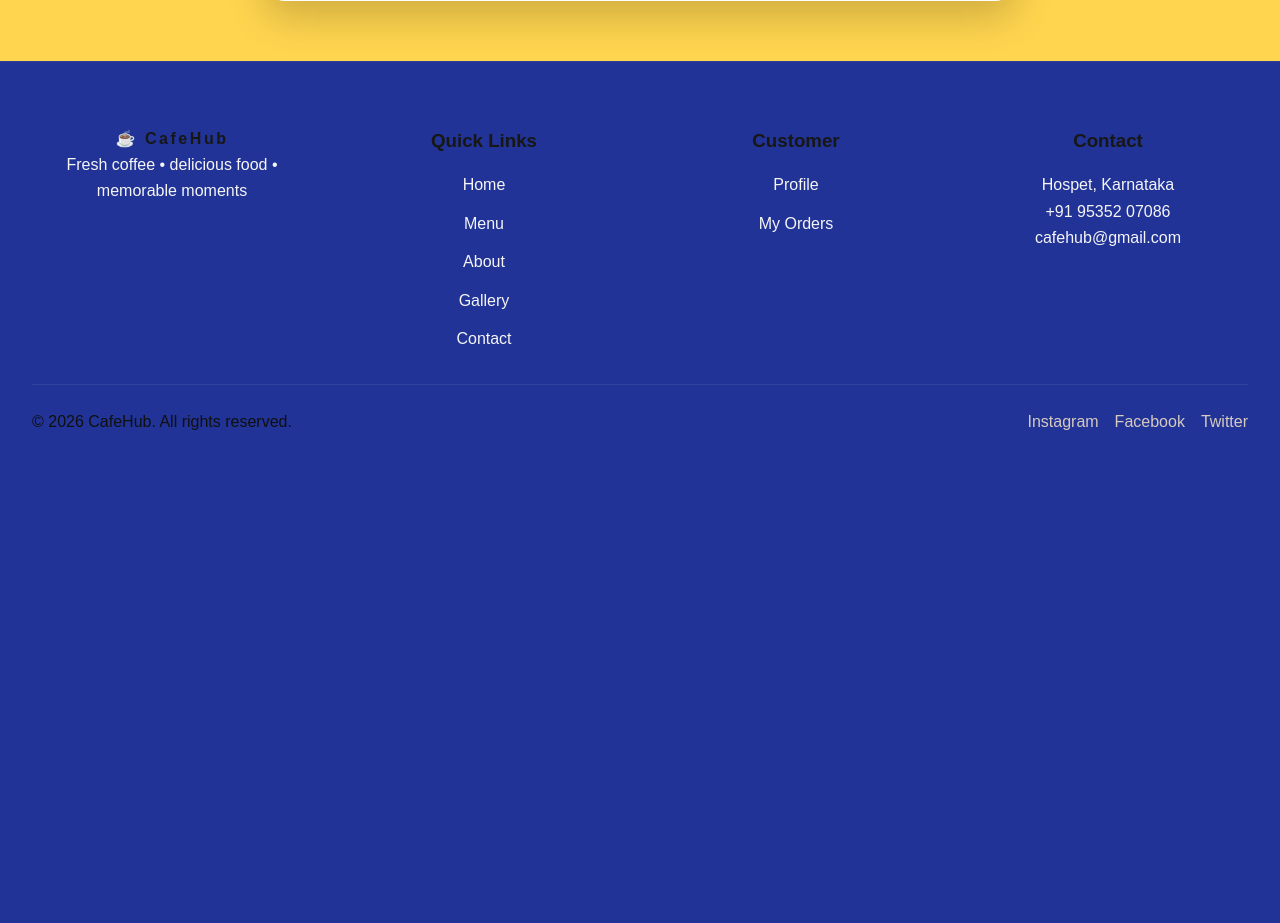
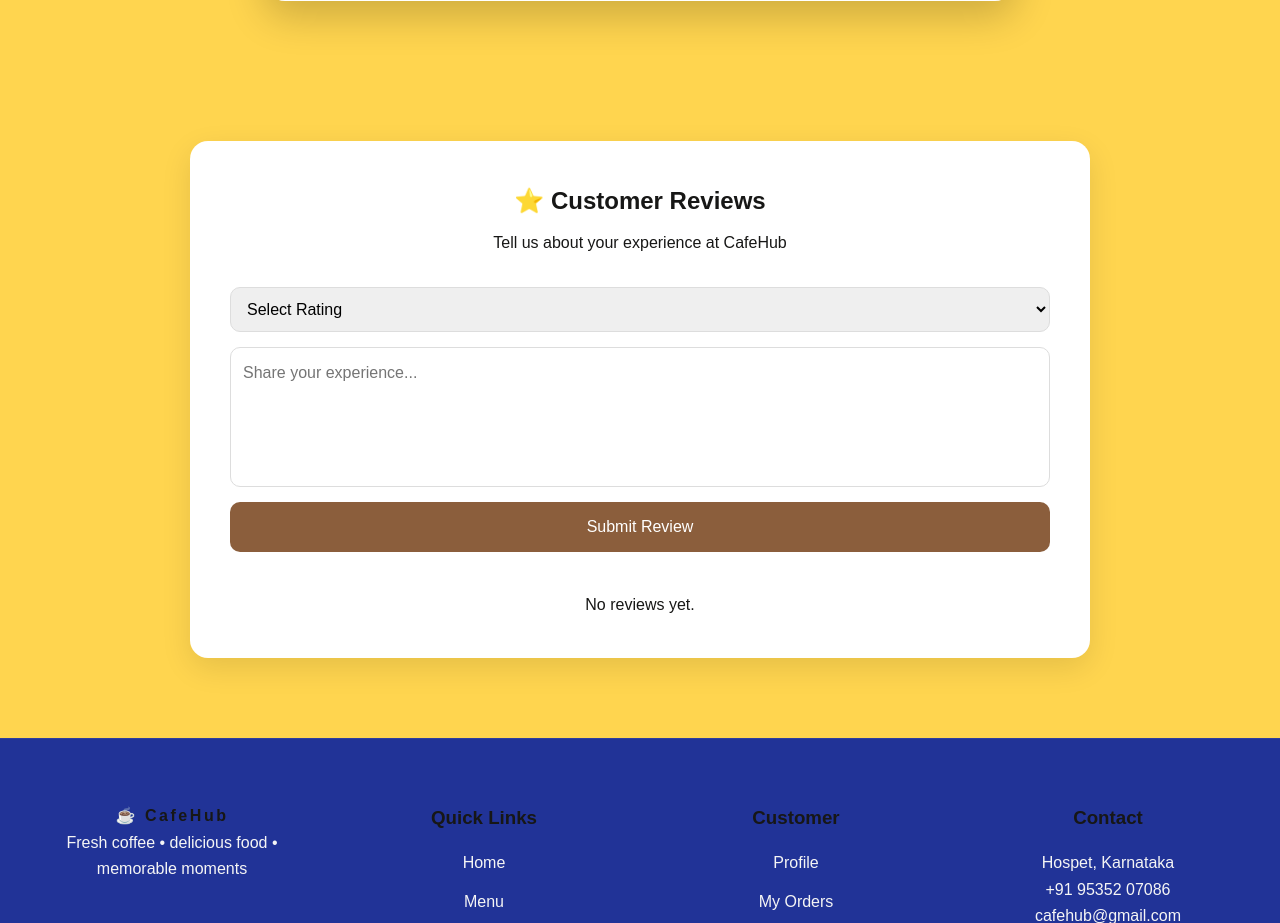
Before and after one commit to mohammadasif-27/CAFE, a Django app: page /staff/add-food/ in a window 1280 px wide. Shown: the part 743-1666 px from the top of the page. Before the commit the page ends 1173 px from the top, so only its background shows below. Run offline with Django 5.2, Linux system fonts and the light colour scheme; a user stored in the database is signed in; tables that the repository leaves empty hold one stand-in row (values such as "Sample post"); some libraries are stand-ins or nearby versions.

Commit message:
upadate review system

```diff
--- a/static/css/style.css
+++ b/static/css/style.css
@@ -1404,3 +1404,67 @@ textarea:focus{
 .account-type input:checked + .account-card p{
     color:#fff;
 }
+
+/* <!-- REVIEW --> */
+.reviews-section{
+    max-width:900px;
+    margin:80px auto;
+    padding:40px;
+    background:#ffffff;
+    border-radius:18px;
+    box-shadow:0 10px 30px rgba(0,0,0,.1);
+}
+
+.reviews-section h2{
+    text-align:center;
+    margin-bottom:10px;
+}
+
+.reviews-section p{
+    text-align:center;
+}
+
+.review-form{
+    display:flex;
+    flex-direction:column;
+    gap:15px;
+    margin-top:30px;
+}
+
+.review-form select,
+.review-form textarea{
+    padding:12px;
+    border:1px solid #ddd;
+    border-radius:10px;
+    font-size:16px;
+}
+
+.review-form button{
+    padding:12px;
+    border:none;
+    border-radius:10px;
+    background:#8B5E3C;
+    color:white;
+    cursor:pointer;
+    font-size:16px;
+}
+
+.review-form button:hover{
+    background:#6d472d;
+}
+
+.review-list{
+    margin-top:40px;
+}
+
+.review-card{
+    background:#f8f8f8;
+    border-radius:12px;
+    padding:20px;
+    margin-bottom:15px;
+    box-shadow:0 4px 10px rgba(0,0,0,.08);
+}
+
+.review-card h4{
+    margin-bottom:8px;
+}
--- a/templates/base.html
+++ b/templates/base.html
@@ -167,6 +167,65 @@
       {% endblock %}
 
     </main>
+    <!-- REVIEW -->
+
+    <section class="reviews-section">
+
+    <h2>⭐ Customer Reviews</h2>
+    <p>Tell us about your experience at CafeHub</p>
+
+    {% if user.is_authenticated %}
+    <form method="POST" action="{% url 'add_review' %}" class="review-form">
+        {% csrf_token %}
+
+        <select name="rating" required>
+            <option value="">Select Rating</option>
+            <option value="5">⭐⭐⭐⭐⭐ Excellent</option>
+            <option value="4">⭐⭐⭐⭐ Very Good</option>
+            <option value="3">⭐⭐⭐ Good</option>
+            <option value="2">⭐⭐ Fair</option>
+            <option value="1">⭐ Poor</option>
+        </select>
+
+        <textarea
+            name="review"
+            placeholder="Share your experience..."
+            rows="4"
+            required></textarea>
+
+        <button type="submit">
+            Submit Review
+        </button>
+    </form>
+    {% else %}
+        <p>Please login to write a review.</p>
+    {% endif %}
+
+    <div class="review-list">
+
+        {% for review in reviews %}
+        <div class="review-card">
+
+            <h4>{{ review.user.username }}</h4>
+
+            <p>
+                {% for i in "12345" %}
+                    {% if forloop.counter <= review.rating %}
+                        ⭐
+                    {% endif %}
+                {% endfor %}
+            </p>
+
+            <p>{{ review.message }}</p>
+
+        </div>
+        {% empty %}
+            <p>No reviews yet.</p>
+        {% endfor %}
+
+    </div>
+
+</section>
 
 
     <!-- FOOTER -->
```
Also changed, not shown: templates/home.html (+0 -28 lines).
